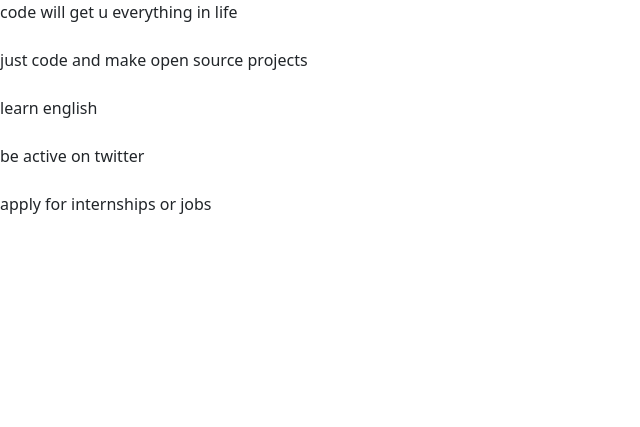
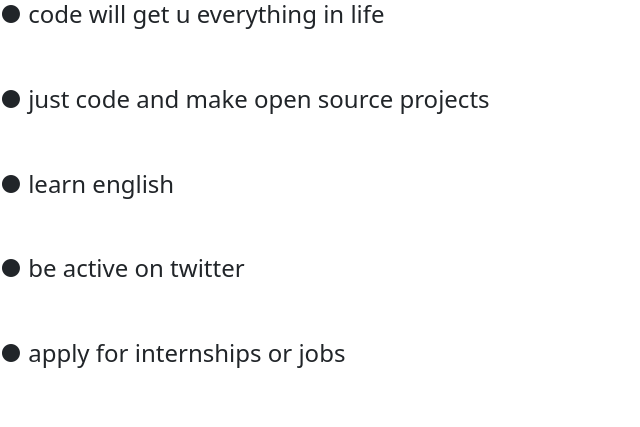
Before and after one commit to Iam-learning/JavaScript, a plain HTML site: page page/bare-minimum.html in a window 1280 px wide. Shown: the whole page, without its empty margins (0-640 px from the left). Drawn offline with nearby package versions, Linux system fonts and the light colour scheme.

Commit message:
Update bare-minimum.html

```diff
--- a/page/bare-minimum.html
+++ b/page/bare-minimum.html
@@ -10,23 +10,23 @@
   </head>
 
   <body>
-    code will get u everything in life
+    <h4> ● code will get u everything in life </h4>
 
     <br><br>
 
-    just code and make open source projects
+      <h4> ● just code and make open source projects </h4>
 
     <br><br>
 
-    learn english
+      <h4> ● learn english</h4>
 
     <br><br>
 
-    be active on twitter
+      <h4> ● be active on twitter </h4>
 
     <br><br>
 
-    apply for internships or jobs
+      <h4> ● apply for internships or jobs </h4>
 
     <br><br>
 
```
